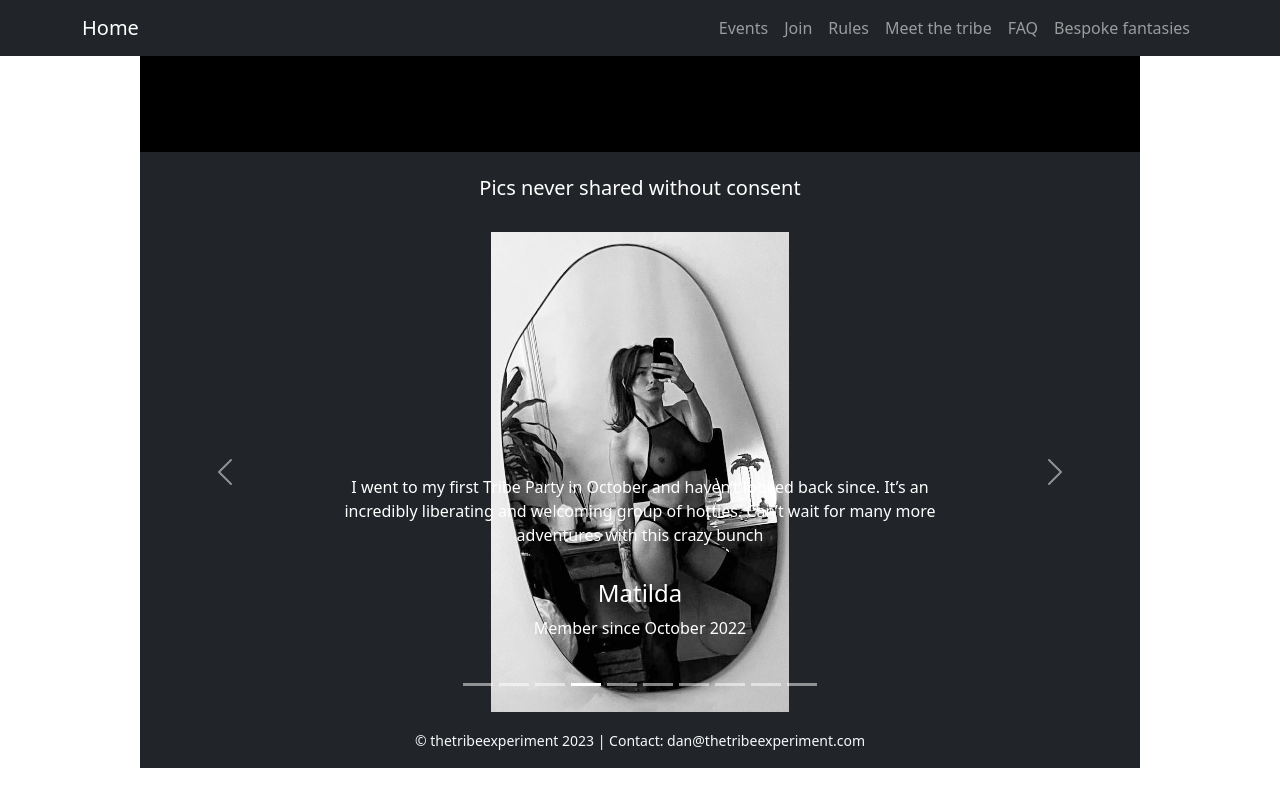
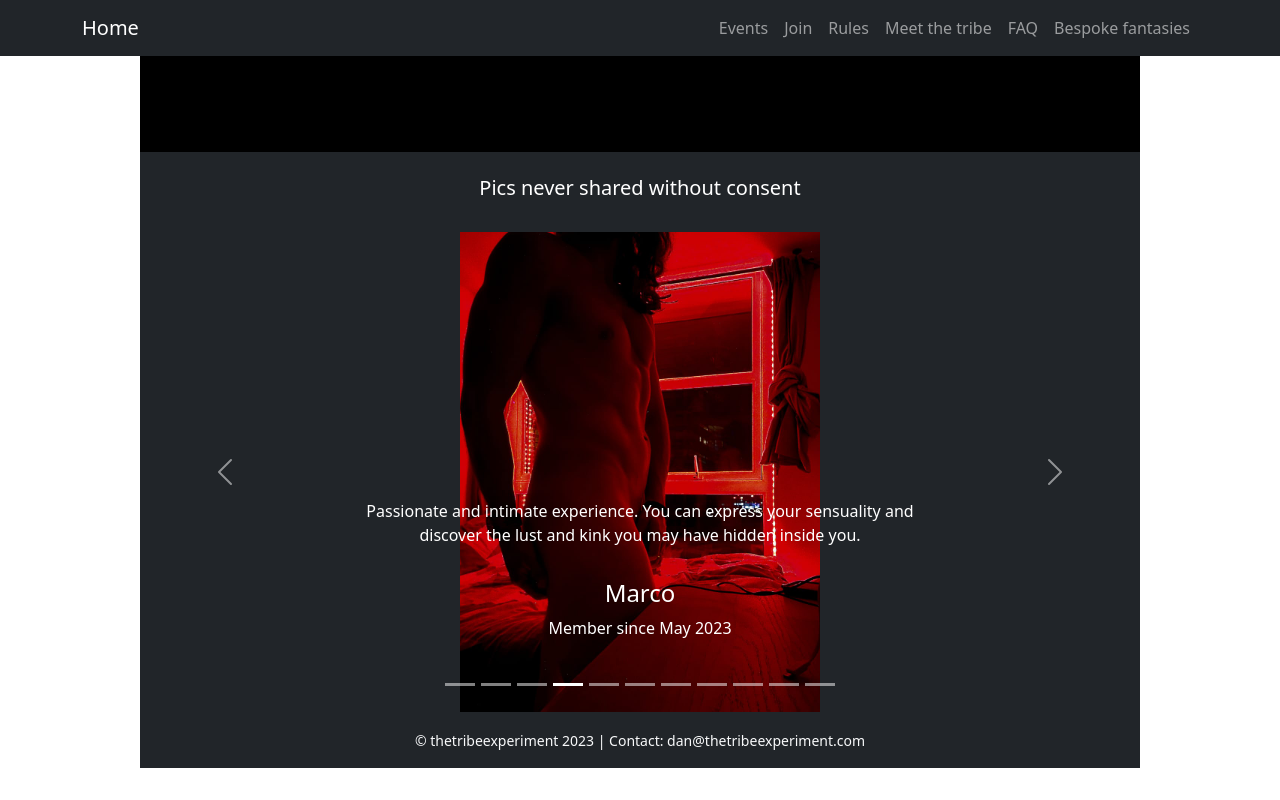
Before and after one commit to dantrovato/the-tribe-react18, a React (Vite) app: page /testimonials in a window 1280 px wide. Both pictures are taken after a click on the button 586 px from the left and 898 px from the top of the page. Shown: the part 214-1014 px from the top of the page. Built offline with nearby package versions, Linux system fonts and the light colour scheme.

Commit message:
add marco

```diff
--- a/src/components/Testimonials.tsx
+++ b/src/components/Testimonials.tsx
@@ -58,6 +58,24 @@ const Testimonials = () => {
             </p>
             <h4>Carlota</h4>
             <p>Member since March 2021</p>
+          </Carousel.Caption>
+        </Carousel.Item>
+
+        <Carousel.Item>
+          <img
+            className="d-block mx-auto"
+            src="./marco.jpeg"
+            alt="Testimonial 3"
+            style={{ height: "30rem" }}
+          />
+          <Carousel.Caption>
+            <p className="">
+              Passionate and intimate experience. You can express your
+              sensuality and discover the lust and kink you may have hidden
+              inside you.
+            </p>
+            <h4>Marco</h4>
+            <p>Member since May 2023</p>
           </Carousel.Caption>
         </Carousel.Item>
 
```
Also changed, not shown: public/marco.jpeg (added).
